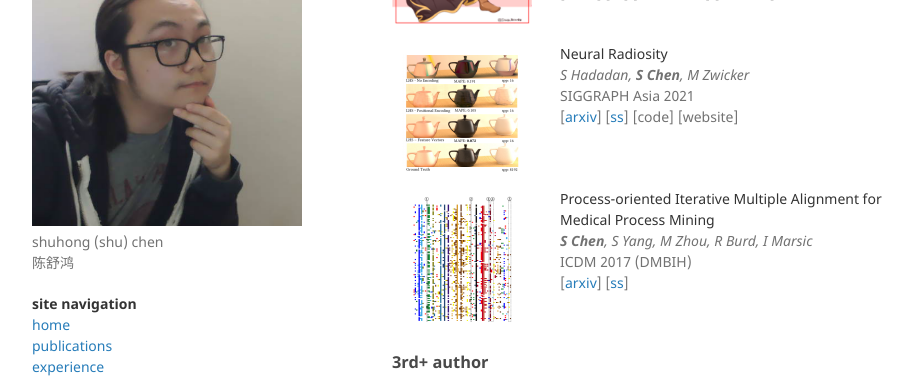
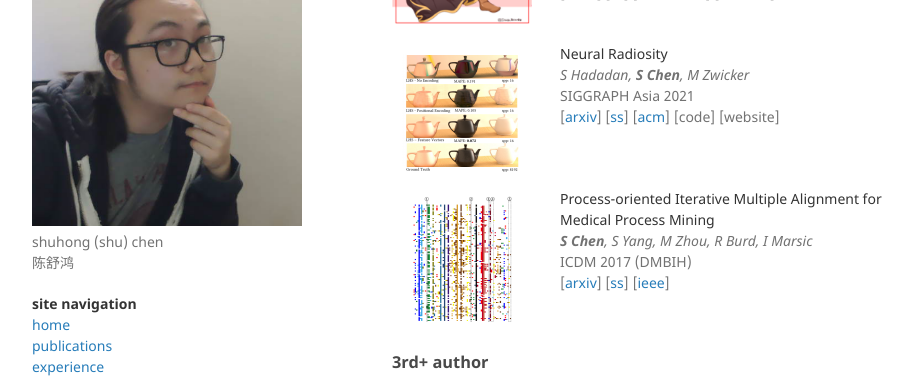
Before and after one commit to ShuhongChen/shuhongchen.github.io, a Jekyll site: the page built from publications.md, in a window 1280 px wide and 900 px high, scrolled down 303 px. Shown: the part 153-533 px from the top of the window, without its empty margins (178-1089 px from the left). Built offline with Jekyll 4.4.1, drawn with Linux system fonts in a browser that asks for light colours.

Commit message:
added acm to neural radiosity

```diff
--- a/publications.md
+++ b/publications.md
@@ -90,6 +90,7 @@ The best full list is on [google scholar](https://scholar.google.com/citations?h
         <br>
         [<a href='https://arxiv.org/abs/2105.12319'>arxiv</a>]
         [<a href='https://www.semanticscholar.org/paper/Neural-Radiosity-Hadadan-Chen/94261c7cb0d991f4137f55783f76b1f67810366e'>ss</a>]
+        [<a href='https://dl.acm.org/doi/10.1145/3478513.3480569'>acm</a>]
         [code]
         [website]
     </td>
@@ -114,6 +115,7 @@ The best full list is on [google scholar](https://scholar.google.com/citations?h
         <br>
         [<a href='https://arxiv.org/abs/1709.05440'>arxiv</a>]
         [<a href='https://www.semanticscholar.org/paper/Process-Oriented-Iterative-Multiple-Alignment-for-Chen-Yang/8bf6a42d6ec4d76152f87438e1caaa4d5344148b'>ss</a>]
+        [<a href='https://ieeexplore.ieee.org/document/8215695'>ieee</a>]
     </td>
 </tr>
 </tbody>
```
